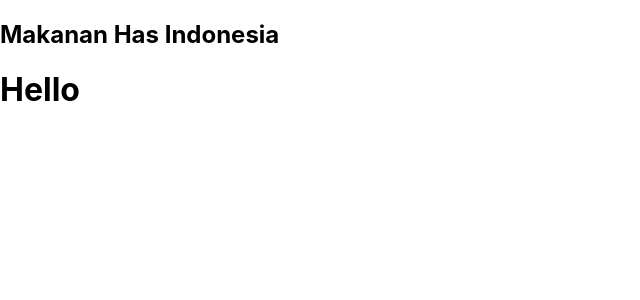
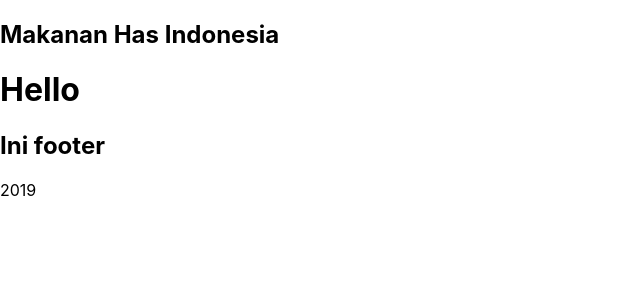
Before and after one commit to elfinsanjaya12/ReactBasic, a React (Create React App) app: page / in a window 1280 px wide. Shown: the top 300 px of the page, without its empty margins (0-640 px from the left). Built offline with nearby package versions, Linux system fonts and the light colour scheme.

Commit message:
Function Component

```diff
--- a/src/App.js
+++ b/src/App.js
@@ -1,5 +1,14 @@
 import React, { Component } from "react";
 import Header from "./components/Header";
+
+const Footer = () => {
+  return (
+    <div>
+      <h2>Ini footer</h2>
+      <p>2019</p>
+    </div>
+  );
+};
 
 class App extends Component {
   render() {
@@ -7,6 +16,7 @@ class App extends Component {
       <div className="App">
         <Header />
         <h1>Hello</h1>
+        <Footer />
       </div>
     );
   }
```
